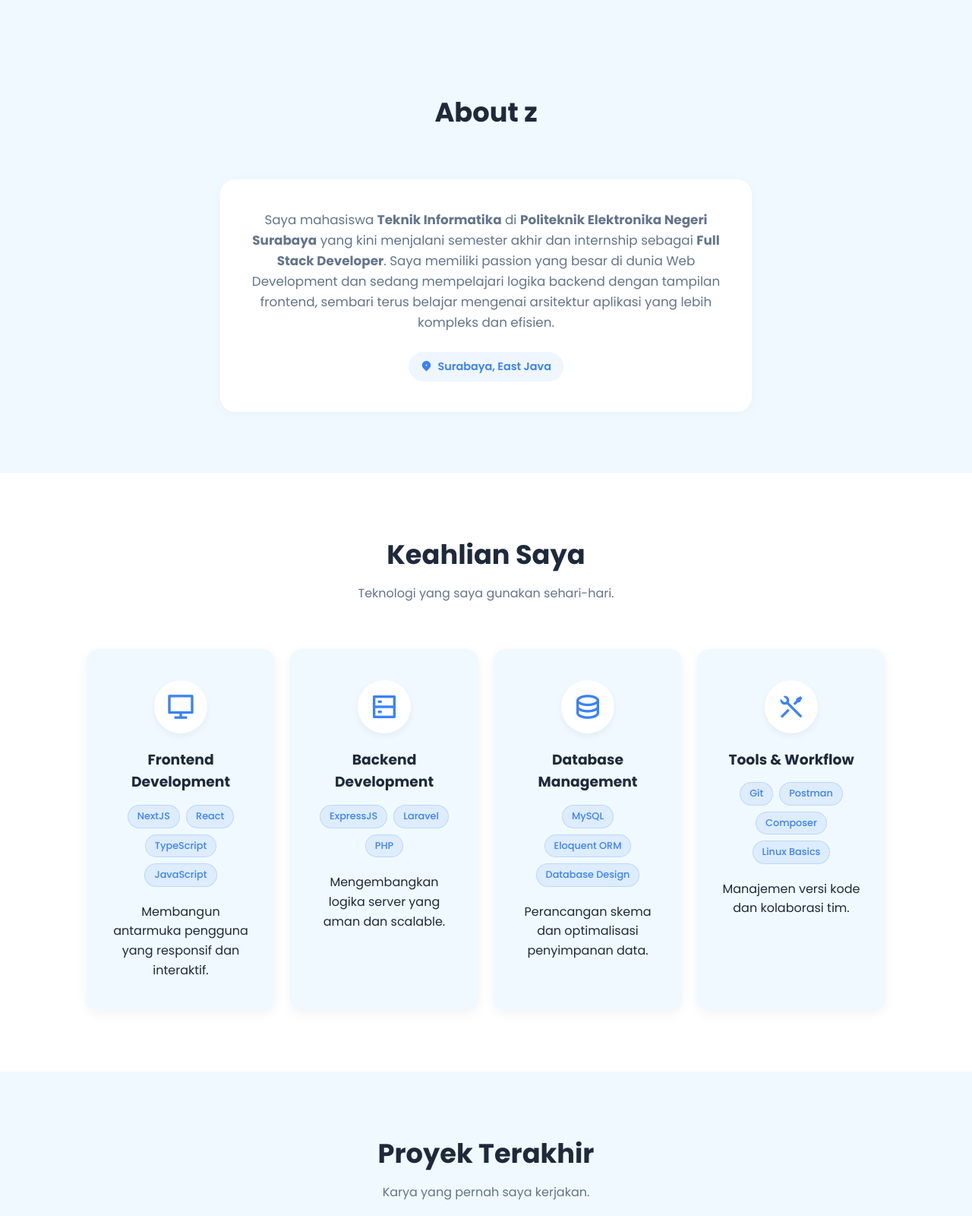
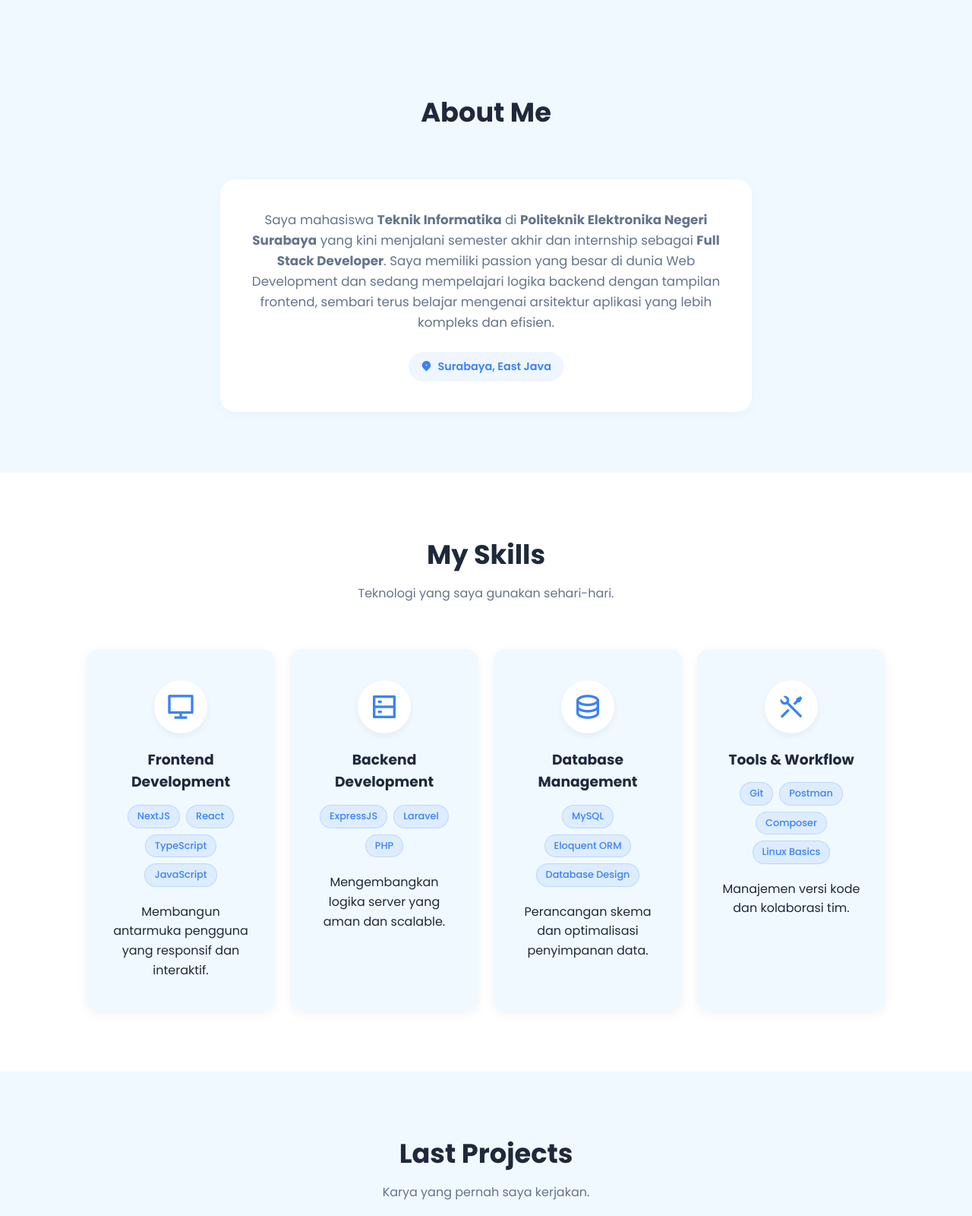
Before and after one commit to mmthariq/personal-website, a website: page index.html in a window 1280 px wide. Shown: the part 760-2360 px from the top of the page at 76% size. Drawn offline with nearby package versions, Linux system fonts and the light colour scheme.

Commit message:
modified header

```diff
--- a/index.html
+++ b/index.html
@@ -58,7 +58,7 @@
         <section id="about" class="about-section reveal">
             <div class="container">
                 <div class="section-header">
-                    <h2>About <Menu:c>z</Menu:c></h2>
+                    <h2>About Me</h2>
                 </div>
                 <div class="about-content">
                     <p style="text-align: center; max-width: 800px; margin: 0 auto; line-height: 1.6;">
@@ -78,7 +78,7 @@
         <section id="skills" class="skills">
             <div class="container">
                 <div class="section-header reveal">
-                    <h2>Keahlian Saya</h2>
+                    <h2>My Skills</h2>
                     <p>Teknologi yang saya gunakan sehari-hari.</p>
                 </div>
 
@@ -140,7 +140,7 @@
         <section id="projects" class="projects-section reveal">
             <div class="container">
                 <div class="section-header">
-                    <h2>Proyek Terakhir</h2>
+                    <h2>Last Projects</h2>
                     <p>Karya yang pernah saya kerjakan.</p>
                 </div>
 
@@ -192,7 +192,7 @@
             <div class="container">
                 <div class="contact-card">
                     <div class="contact-text">
-                        <h2>Contact Me 📬</h2>
+                        <h2>Contact Me</h2>
                         <p>Tertarik kolaborasi atau sekadar menyapa? Mungkin bisa dilanjut di sini hehe.</p>
                     </div>
 
```
